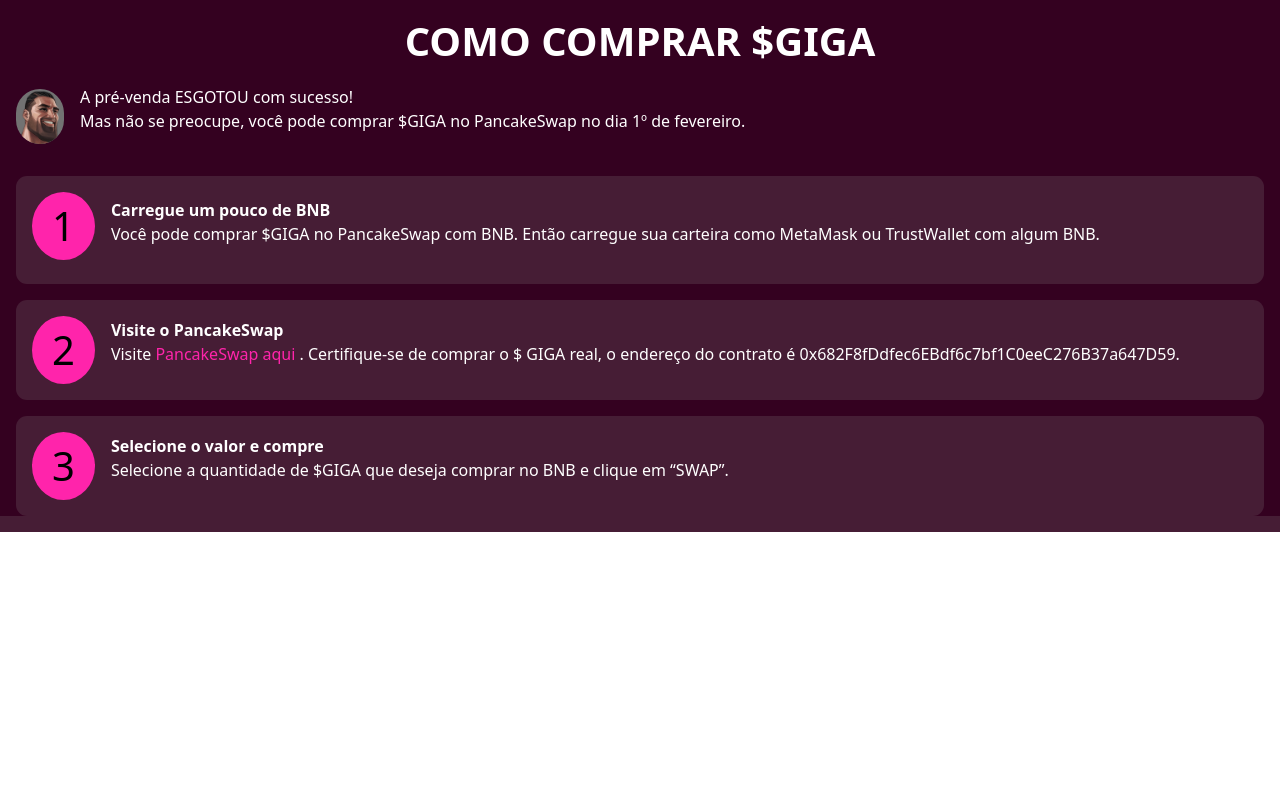
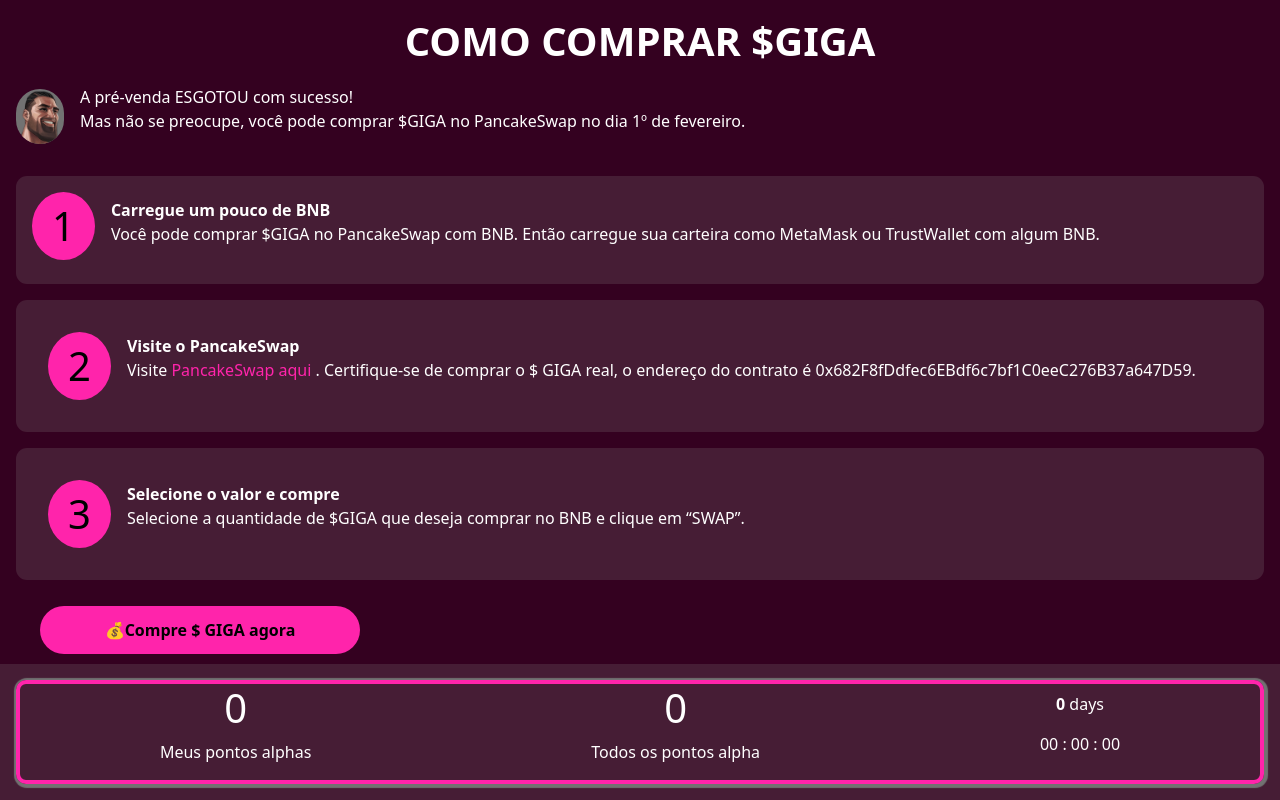
Before and after one commit to kain-tech/Giga-stacy-gpt, a plain HTML site: page index.html in a window 1280 px wide. Shown: the part 8427-9227 px from the top of the page. Before the commit the page ends 8959 px from the top, so only its background shows below. Drawn offline with nearby package versions, Linux system fonts and the light colour scheme.

Commit message:
Add files via upload

```diff
--- a/index.html
+++ b/index.html
@@ -251,16 +251,35 @@
                    <h1 style="color: black; background-color: #FF24AB; border-radius: 100%; padding: 10px 20px 10px 20px; text-align: center; margin-right: 1rem;">1</h1>
                    <p style="color: white;"><strong>Carregue um pouco de BNB</strong><br/>Você pode comprar $GIGA no PancakeSwap com BNB. Então carregue sua carteira como MetaMask ou TrustWallet com algum BNB.</p>
                 </div>
-                <div style="background-color: #461d35; border-radius: 11px; margin: 1rem; display: flex; flex-direction: row; align-items: center;">
+                <div style="background-color: #461d35; border-radius: 11px; margin: 1rem; display: flex; flex-direction: row; align-items: center; padding: 1rem;">
                     <h1 style="color: black; background-color: #FF24AB; border-radius: 100%; padding: 10px 20px 10px 20px; text-align: center; margin: 1rem;">2</h1>
                     <p style="color: white;"><strong>Visite o PancakeSwap</strong><br/>Visite <a href="#" id="li"> PancakeSwap aqui </a>. Certifique-se de comprar o $ GIGA real, o endereço do contrato é 0x682F8fDdfec6EBdf6c7bf1C0eeC276B37a647D59.</p>
                  </div>
-                 <div style="background-color: #461d35; border-radius: 11px; margin: 1rem; display: flex; flex-direction: row; align-items: center;">
+                 <div style="background-color: #461d35; border-radius: 11px; margin: 1rem; display: flex; flex-direction: row; align-items: center; padding: 1rem;">
                     <h1 style="color: black; background-color: #FF24AB; border-radius: 100%; padding: 10px 20px 10px 20px; text-align: center; margin: 1rem;">3</h1>
                     <p style="color: white;"><strong>Selecione o valor e compre</strong><br/>Selecione a quantidade de $GIGA que deseja comprar no BNB e clique em “SWAP”.</p>
                  </div>
+                 <button class="botao" style="margin-left: 2.5rem;">💰<strong>Compre $ GIGA agora</strong></button>
             </section>
        </section>
+       <form action="" method="get">
+            <div style="border: 4px solid #FF24AB; margin: 1rem; border-radius: 10px; box-shadow: 1px 1px 1px 3px #727272;">
+                <div style="display: flex; flex-direction: row; align-items: center; justify-content: space-around;">
+                    <div style="display: flex; flex-direction: column; align-items: center;">
+                        <h1 style="color: white;">0</h1>
+                        <p style="color: white;">Meus pontos alphas</p>
+                    </div>
+                    <div style="display: flex; flex-direction: column; align-items: center;">
+                        <h1 style="color: white;">0</h1>
+                        <p style="color: white;">Todos os pontos alpha</p>
+                    </div>
+                    <div style="display: flex; flex-direction: column; align-items: center;">
+                        <p style="color: white;"><strong>0</strong> days</p>
+                        <p style="color: white;">00 : 00 : 00</p>
+                    </div>
+                </div>
+            </div>
+       </form>
     </section>
 </main>
 </body>
```
